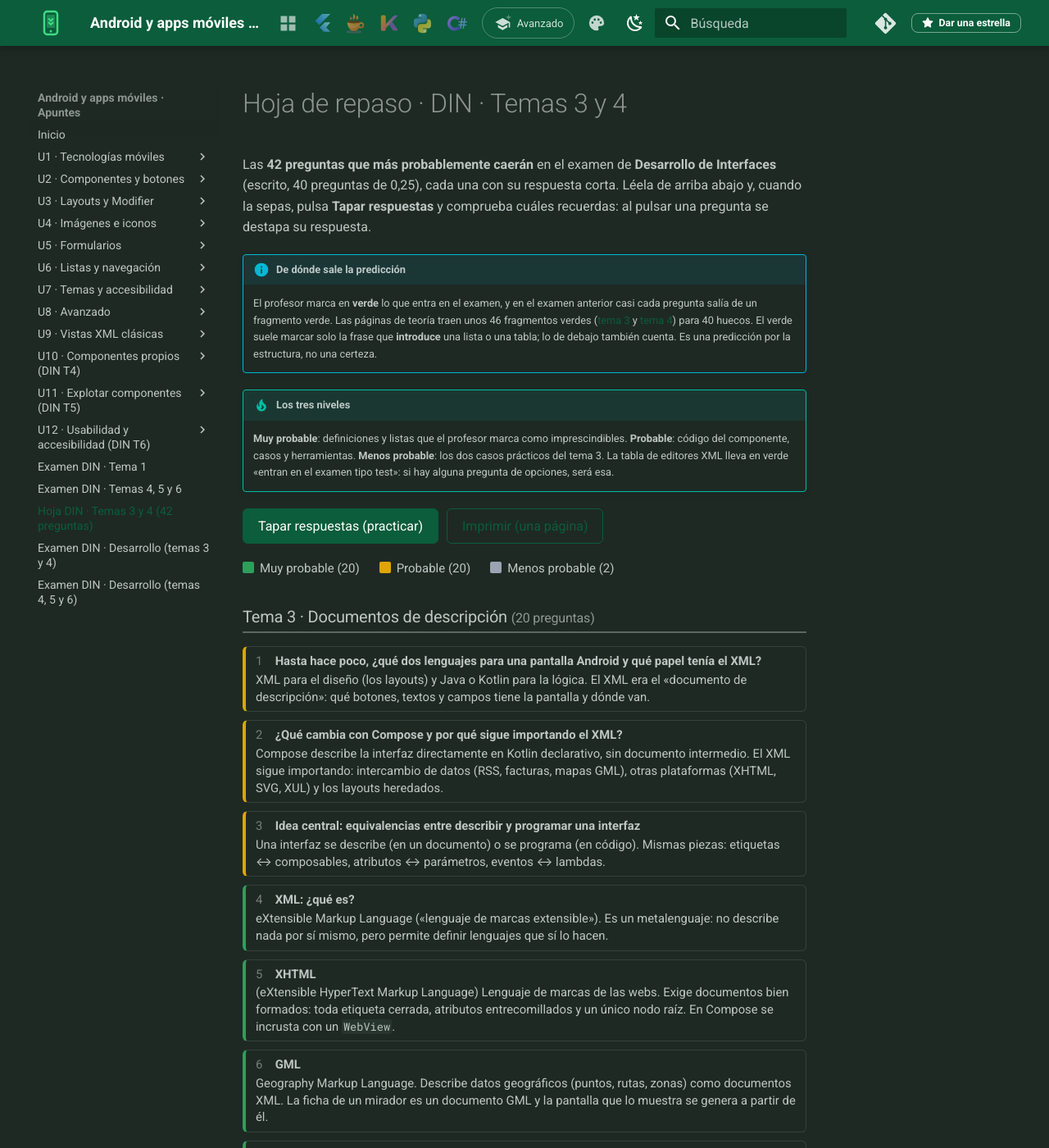
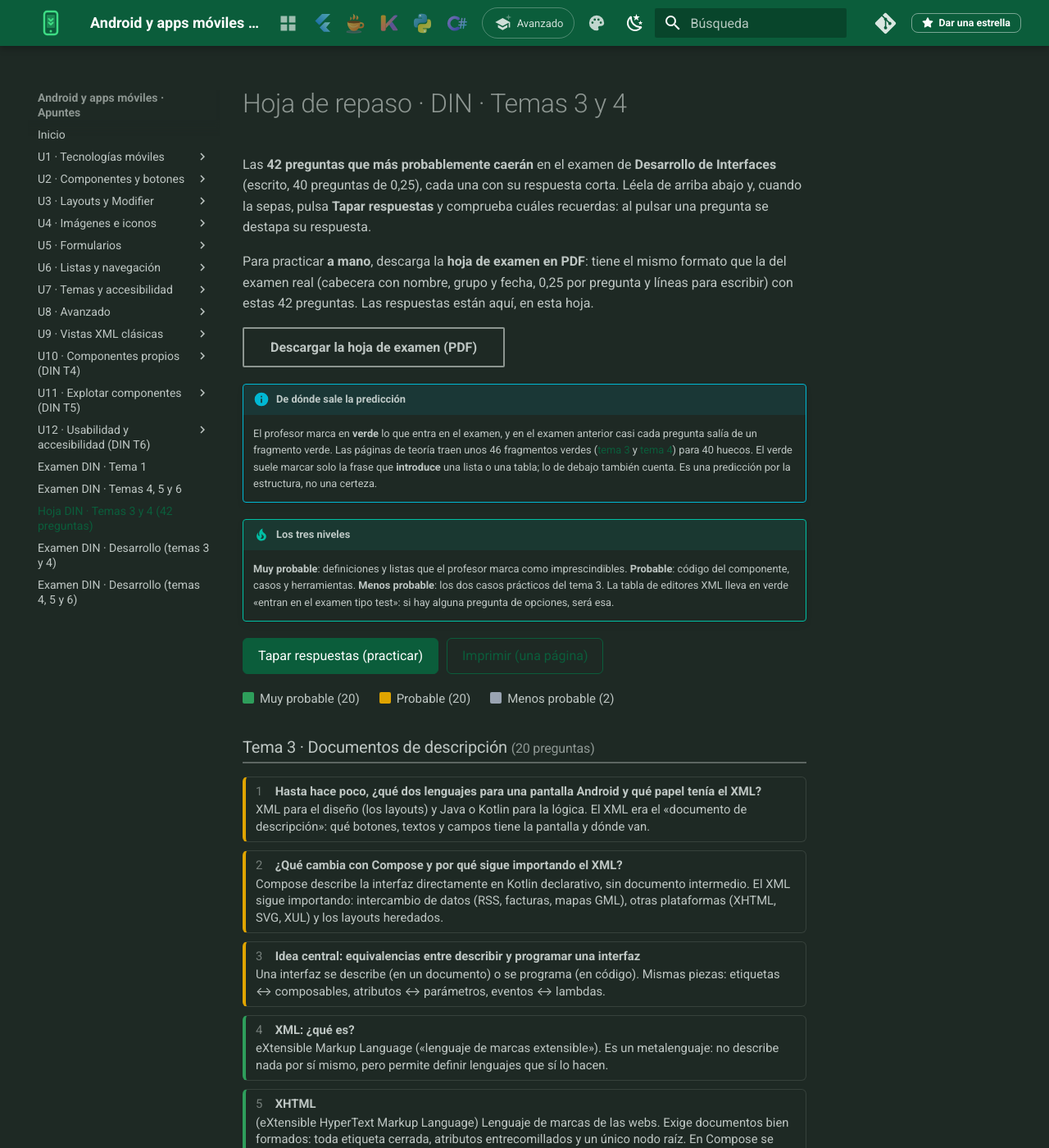
Before and after one commit to apuntes-dam/android-apuntes, an MkDocs documentation site: the page built from docs/hoja-din-t34.md, in a window 1280 px wide and 1400 px high. Shown: the whole window at 82% size. Built offline with MkDocs 1.6.1 and Material for MkDocs 9.7.7, drawn with Linux system fonts in a browser that asks for light colours; comment, search, counter and statistics services are not loaded.

Commit message:
DIN: hoja de examen en PDF con el formato del examen real (42 preguntas de los temas 3 y 4)
Cabecera con nombre, grupo y fecha, 0,25 por pregunta y líneas para escribir, en 5 páginas. Se enlaza desde la hoja de repaso de la web, desde la página Pruebas del hub y desde el índice del vault.

Co-Authored-By: Claude Sonnet 5.5 <noreply@anthropic.com>

```diff
--- a/docs/assets/hoja-din.css
+++ b/docs/assets/hoja-din.css
@@ -30,7 +30,7 @@
 @media print {
   @page { size: A4; margin: 6mm; }
   .md-header, .md-tabs, .md-sidebar, .md-footer, .md-top, .md-source-file, .md-content__button, .md-feedback, nav, #__comments,
-  .hd-no-imprimir, h1 + p, .admonition, .narrador, [class*="narrador"] { display: none !important; }
+  .hd-no-imprimir, .md-button, h1 + p, .admonition, .narrador, [class*="narrador"] { display: none !important; }
   .md-main__inner, .md-content, .md-content__inner { margin: 0 !important; padding: 0 !important; max-width: none !important; }
   .md-content__inner > h1 { display: block !important; margin: 0 0 1mm !important; font-size: 11pt !important; }
   body, .md-main, .md-container { background: #fff !important; }
--- a/docs/hoja-din-t34.md
+++ b/docs/hoja-din-t34.md
@@ -1,6 +1,10 @@
 # Hoja de repaso · DIN · Temas 3 y 4
 
 Las **42 preguntas que más probablemente caerán** en el examen de **Desarrollo de Interfaces** (escrito, 40 preguntas de 0,25), cada una con su respuesta corta. Léela de arriba abajo y, cuando la sepas, pulsa **Tapar respuestas** y comprueba cuáles recuerdas: al pulsar una pregunta se destapa su respuesta.
+
+Para practicar **a mano**, descarga la **hoja de examen en PDF**: tiene el mismo formato que la del examen real (cabecera con nombre, grupo y fecha, 0,25 por pregunta y líneas para escribir) con estas 42 preguntas. Las respuestas están aquí, en esta hoja.
+
+<p><a class="md-button" href="../assets/hoja-examen-din-t34.pdf" download>Descargar la hoja de examen (PDF)</a></p>
 
 !!! info "De dónde sale la predicción"
     El profesor marca en **verde** lo que entra en el examen, y en el examen anterior casi cada pregunta salía de un fragmento verde. Las páginas de teoría traen unos 46 fragmentos verdes ([tema 3](https://revilofe.github.io/section6/u03/teoria/DI-U3.1.-GeneracionInterfacesXML/) y [tema 4](https://revilofe.github.io/section6/u04/teoria/DI-U4.1.-CreacionDeComponentes/)) para 40 huecos. El verde suele marcar solo la frase que **introduce** una lista o una tabla; lo de debajo también cuenta. Es una predicción por la estructura, no una certeza.
@@ -8,7 +12,7 @@ Las **42 preguntas que más probablemente caerán** en el examen de **Desarrollo
 !!! tip "Los tres niveles"
     **Muy probable**: definiciones y listas que el profesor marca como imprescindibles. **Probable**: código del componente, casos y herramientas. **Menos probable**: los dos casos prácticos del tema 3. La tabla de editores XML lleva en verde «entran en el examen tipo test»: si hay alguna pregunta de opciones, será esa.
 
-<link rel="stylesheet" href="../assets/hoja-din.css?v=f2ad2b65">
+<link rel="stylesheet" href="../assets/hoja-din.css?v=c9f20e26">
 <div class="hd" id="hoja-din">
 <div class="hd-barra"><button class="hd-btn" id="hd-tapar" type="button">Tapar respuestas (practicar)</button><button class="hd-btn hd-sec" id="hd-imprimir" type="button">Imprimir (una página)</button></div>
 <div class="hd-leyenda"><span class="hd-lA">Muy probable (20)</span><span class="hd-lB">Probable (20)</span><span class="hd-lC">Menos probable (2)</span></div>
```
Also changed, not shown: 1 other file.
